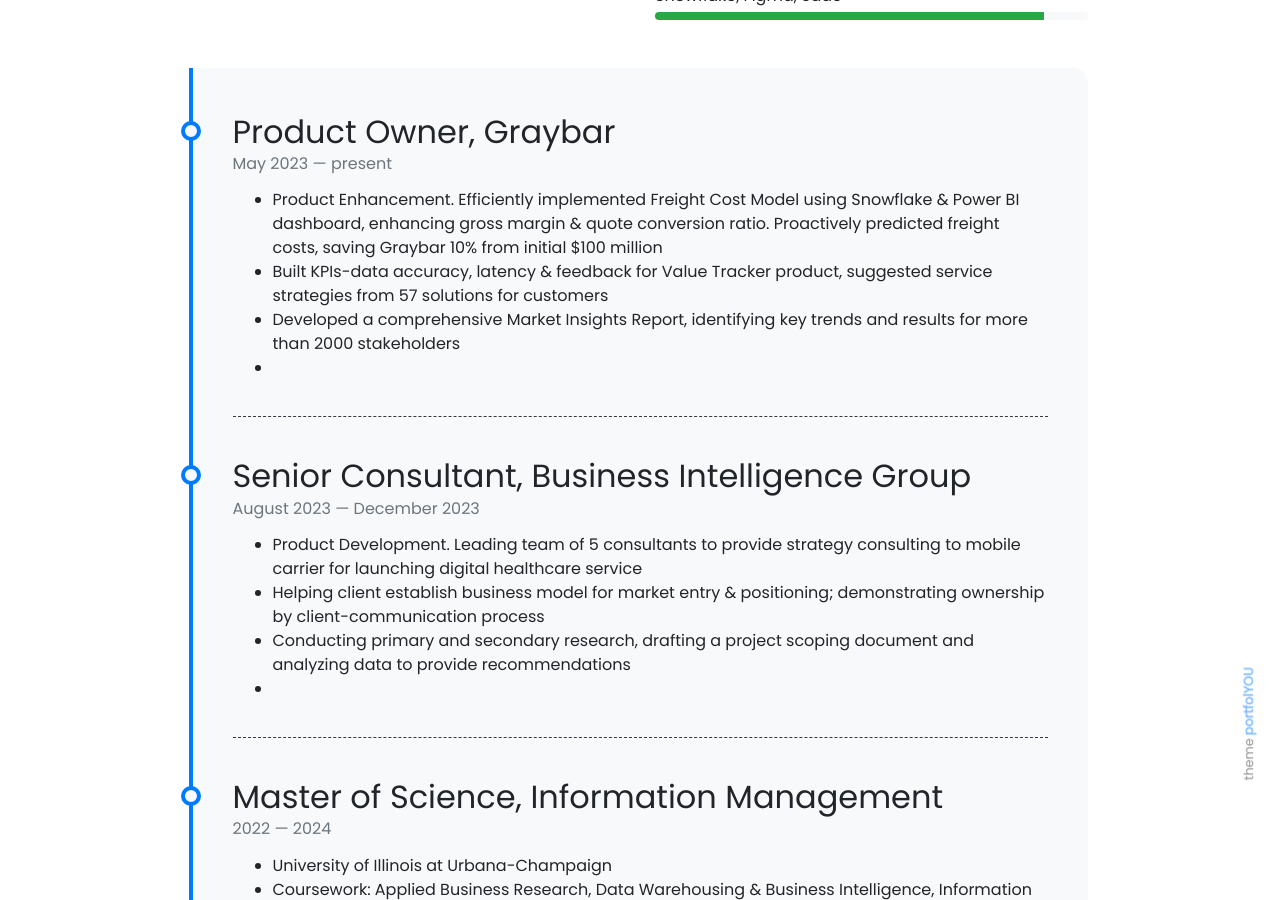
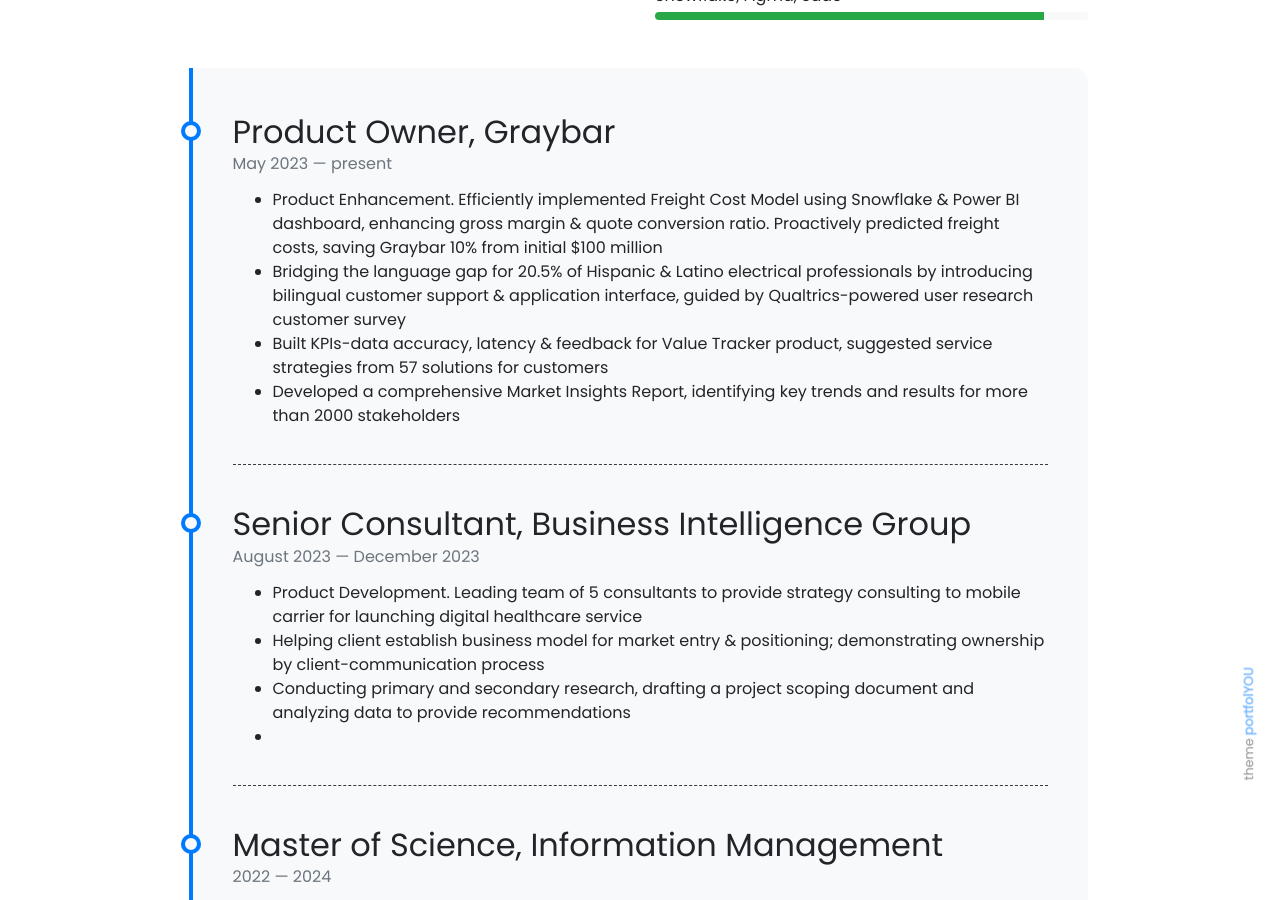
Before and after one commit to sankalpjain63/sankalpjain63.github.io, a Jekyll site: the page built from pages/about.md, in a window 1280 px wide and 900 px high, scrolled down 677 px. Built offline with Jekyll 4.4.1, drawn with Linux system fonts in a browser that asks for light colours; nearby versions of some CDN libraries.

Commit message:
timeline.yml

```diff
--- a/_data/timeline.yml
+++ b/_data/timeline.yml
@@ -2,8 +2,9 @@
   from: "May 2023"
   to: present
   description1: Product Enhancement. Efficiently implemented Freight Cost Model using Snowflake & Power BI dashboard, enhancing gross margin & quote conversion ratio. Proactively predicted freight costs, saving Graybar 10% from initial $100 million
-  description2: Built KPIs-data accuracy, latency & feedback for Value Tracker product, suggested service strategies from 57 solutions for customers
-  description3: Developed a comprehensive Market Insights Report, identifying key trends and results for more than 2000 stakeholders
+  description2: Bridging the language gap for 20.5% of Hispanic & Latino electrical professionals by introducing bilingual customer support & application interface, guided by Qualtrics-powered user research customer survey
+  description3: Built KPIs-data accuracy, latency & feedback for Value Tracker product, suggested service strategies from 57 solutions for customers
+  description4: Developed a comprehensive Market Insights Report, identifying key trends and results for more than 2000 stakeholders
 
 - title: Senior Consultant, Business Intelligence Group
   from: "August 2023"
```
